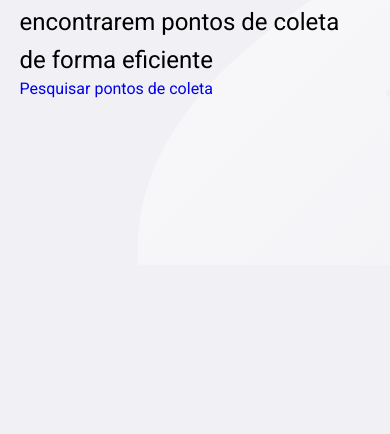
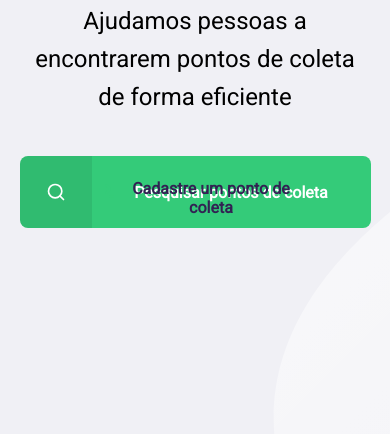
Before and after one commit to evandroarlati/next-level-week, a plain HTML site: page index.html in a window 390 px wide. Shown: the part 579-1013 px from the top of the page. Before the commit the page ends 844 px from the top, so only its background shows below. Drawn offline with Linux system fonts and the light colour scheme.

Commit message:
Final aula 1

```diff
--- a/index.html
+++ b/index.html
@@ -18,7 +18,6 @@
             <img src="/assets/logo.svg" alt="logomarca">
             <a href="#">
                 <spam></spam>
-
                 Cadastre um ponto de coleta
             </a>
         </header>
@@ -27,7 +26,10 @@
 
             <p>Ajudamos pessoas a encontrarem pontos de coleta de forma eficiente</p>
 
-            <a href="#">Pesquisar pontos de coleta</a>
+            <a href="#">
+                <spam></spam>
+                <strong>Pesquisar pontos de coleta</strong>
+            </a>
 
 
         </main>
--- a/styles/main.css
+++ b/styles/main.css
@@ -1,5 +1,6 @@
 :root {
     --title-color: #322153;
+    --primary-color: #34cb79;
 }
 
 * {
@@ -27,7 +28,7 @@ h1, h2, h3, h4, h5, h6 {
 }
 
 #page-home {
-    height: 100vh;
+    height: 120vh;
     background: url(../assets/home-background.svg) no-repeat;
     background-position: 35vw bottom;
 }
@@ -89,3 +90,77 @@ h1, h2, h3, h4, h5, h6 {
     line-height: 38px;
     margin-top: 24px;
 }
+
+#page-home main a {
+    width: 100%;
+    max-width: 360px;
+    height: 72px;
+
+    border-radius: 8px;
+
+    display: flex;
+    align-items: center;
+
+    margin-top: 40px;
+
+    background: var(--primary-color) ;
+
+    transition: 400ms;
+}
+
+#page-home main a:hover {
+    background: #2fb86e;
+
+}
+
+#page-home main a spam {
+    width: 72px;
+    height: 72px;
+
+    border-top-left-radius: 8px;
+    border-bottom-left-radius: 8px;
+
+    background-color: rgba(0, 0, 0, 0.08);
+
+    display: flex;
+    align-items: center;
+    justify-content: center;
+}
+
+#page-home main a spam::after {
+    content:"";
+    background-image: url(../assets/search.svg);
+
+    width: 20px;
+    height: 20px;
+}
+
+#page-home main a strong {
+    flex: 1;
+    color: white;
+    text-align: center;
+}
+
+@media (max-width: 900px) {
+    #page-home {
+        background-position-x: 70vw;
+    }
+
+    #page-home .content {
+        align-items: center;
+        text-align: center;
+    }
+
+    #page-home header a {
+        position: absolute;
+        bottom: 48px;
+
+        left: 50%;
+        transform: translateX(-50%);
+    }
+
+    #page-home main {
+        align-items: center;
+    }
+
+}
```
